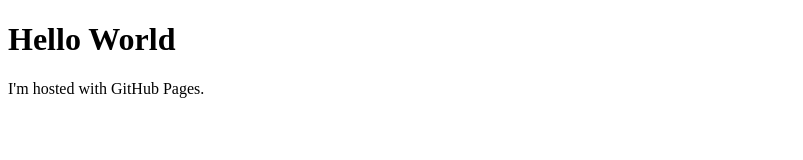
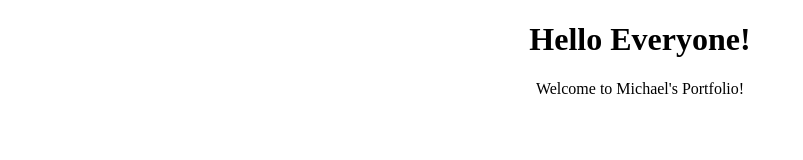
Before and after one commit to misiuklimek/misiuklimek.github.io, a plain HTML site: page index.html in a window 1280 px wide. Shown: the whole page, without its empty margins (0-803 px from the left). Drawn offline with Linux system fonts and the light colour scheme.

Commit message:
Update index.html

```diff
--- a/index.html
+++ b/index.html
@@ -1,7 +1,9 @@
 <!DOCTYPE html>
 <html>
 <body>
-<h1>Hello World</h1>
-<p>I'm hosted with GitHub Pages.</p>
+<center>
+<h1>Hello Everyone!</h1>
+<p>Welcome to Michael's Portfolio!</p>
+</center>
 </body>
 </html>
```
